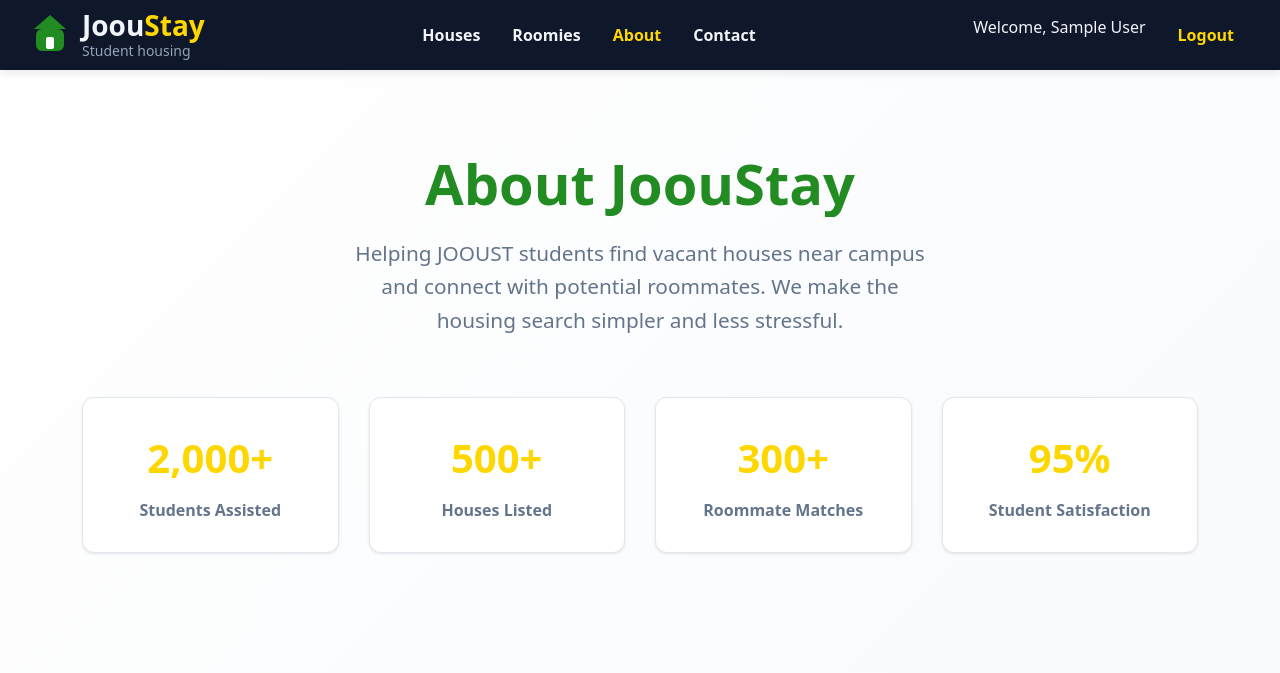
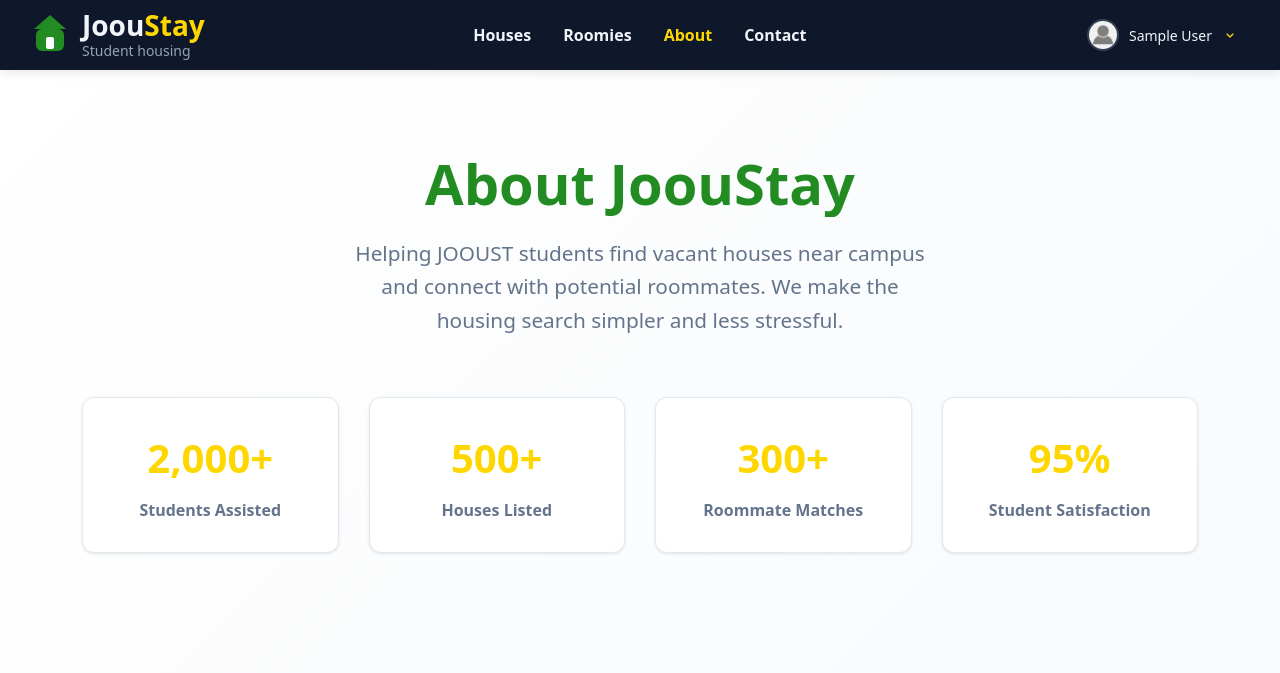
Before and after one commit to KenyanAudo03/house_hunting, a Django app: page /about in a window 1280 px wide. Shown: the top 673 px of the page. Run offline with Django 4.2, Linux system fonts and the light colour scheme; the visitor is signed in with stand-in values (Sample User, id 1).

Commit message:
profile dropdown functionality

```diff
--- a/static/css/base.css
+++ b/static/css/base.css
@@ -68,6 +68,7 @@ body {
 .auth-links {
     display: flex;
     gap: 16px;
+    align-items: center;
 }
 
 .auth-links a {
@@ -84,9 +85,110 @@ body {
     color: var(--bg);
 }
 
-     .auth-links a.active {
+.auth-links a.active {
     background-color: var(--accent);
     color: var(--bg);
+}
+
+.user-profile-dropdown {
+    position: relative;
+}
+
+.profile-trigger {
+    display: flex;
+    align-items: center;
+    gap: 10px;
+    cursor: pointer;
+    padding: 8px 12px;
+    border-radius: 8px;
+    transition: background-color 0.3s ease;
+}
+
+.profile-trigger:hover {
+    background-color: rgba(255, 215, 0, 0.1);
+}
+
+.profile-trigger img {
+    width: 32px;
+    height: 32px;
+    border-radius: 50%;
+    object-fit: cover;
+    border: 2px solid var(--border);
+}
+
+.profile-trigger span {
+    color: var(--ink);
+    font-weight: 500;
+    font-size: 14px;
+}
+
+.profile-trigger i {
+    color: var(--accent);
+    font-size: 16px;
+    transition: transform 0.3s ease;
+}
+
+.profile-trigger.open i {
+    transform: rotate(180deg);
+}
+
+.profile-dropdown {
+    position: absolute;
+    top: 100%;
+    right: 0;
+    width: 200px;
+    background-color: var(--card-bg);
+    border: 1px solid var(--border);
+    border-radius: 8px;
+    box-shadow: 0 8px 24px rgba(0, 0, 0, 0.3);
+    z-index: 1200;
+    opacity: 0;
+    visibility: hidden;
+    transform: translateY(-10px);
+    transition: all 0.3s ease;
+    margin-top: 8px;
+}
+
+.profile-dropdown.show {
+    opacity: 1;
+    visibility: visible;
+    transform: translateY(0);
+}
+
+.profile-dropdown a {
+    display: flex;
+    align-items: center;
+    gap: 12px;
+    padding: 12px 16px;
+    color: var(--ink);
+    text-decoration: none;
+    font-weight: 500;
+    font-size: 14px;
+    transition: background-color 0.3s ease;
+    border-bottom: 1px solid var(--border);
+}
+
+.profile-dropdown a:last-child {
+    border-bottom: none;
+    border-radius: 0 0 8px 8px;
+}
+
+.profile-dropdown a:first-child {
+    border-radius: 8px 8px 0 0;
+}
+
+.profile-dropdown a:hover {
+    background-color: rgba(255, 215, 0, 0.1);
+    color: var(--accent);
+}
+
+.profile-dropdown i {
+    width: 16px;
+    color: var(--muted);
+}
+
+.profile-dropdown a:hover i {
+    color: var(--accent);
 }
 
 .logo {
--- a/templates/base.html
+++ b/templates/base.html
@@ -54,8 +54,37 @@
 
       <div class="auth-links">
         {% if user.is_authenticated %}
-        <span>Welcome, {{ user.get_full_name|default:user.username }}</span>
-        <a href="{% url 'account_logout' %}">Logout</a>
+        <div class="user-profile-dropdown">
+          <div class="profile-trigger" id="profileTrigger">
+            {% if user.profile.profile_picture %}
+            <img
+              src="{{ user.profile.profile_picture.url }}"
+              alt="{{ user.get_full_name|default:user.username }}"
+            />
+            {% elif user.profile.google_avatar_url %}
+            <img
+              src="{{ user.profile.google_avatar_url }}"
+              alt="{{ user.get_full_name|default:user.username }}"
+            />
+            {% else %}
+            <img
+              src="{% static 'images/default_images/default_user.png' %}"
+              alt="default"
+            />
+            {% endif %}
+            <span>{{ user.get_full_name|title|default:user.username }}</span>
+            <i class="bx bx-chevron-down"></i>
+          </div>
+          <div class="profile-dropdown" id="profileDropdown">
+            <a href="#"><i class="bx bxs-dashboard"></i>Dashboard</a>
+            <a href="#"><i class="bx bx-heart"></i>Favorites</a>
+            <a href="#"><i class="bx bx-user"></i>Profile</a>
+            <a href="#"><i class="bx bx-group"></i>Roomie Profile</a>
+            <a href="{% url 'account_logout' %}"
+              ><i class="bx bx-log-out"></i>Logout</a
+            >
+          </div>
+        </div>
         {% else %}
         <a
           href="{% url 'account_login' %}"
@@ -115,23 +144,43 @@
           >
         </li>
       </ul>
+
+      {% if user.is_authenticated %}
+      <a href="#" class="sidebar-user-profile">
+        <div class="sidebar-profile-info">
+          {% if user.profile.profile_picture %}
+          <img
+            src="{{ user.profile.profile_picture.url }}"
+            alt="{{ user.get_full_name|default:user.username }}"
+            class="sidebar-profile-pic"
+          />
+          {% elif user.profile.google_avatar_url %}
+          <img
+            src="{{ user.profile.google_avatar_url }}"
+            alt="{{ user.get_full_name|default:user.username }}"
+            class="sidebar-profile-pic"
+          />
+          {% else %}
+          <img
+            src="{% static 'images/default_images/default_user.png' %}"
+            alt="default"
+            class="sidebar-profile-pic"
+          />
+          {% endif %}
+          <div class="sidebar-profile-text">
+            <span class="sidebar-username"
+              >{{ user.get_full_name|title|truncatechars:20|default:user.username }}
+              </span>
+            <span class="sidebar-email">{{ user.email }}</span>
+          </div>
+        </div>
+      </a>
+      {% else %}
       <div class="sidebar-auth">
-        {% if user.is_authenticated %}
-        <div class="user-info">
-          <span>Welcome, {{ user.get_full_name|default:user.username }}</span>
-        </div>
-        <a href="{% url 'account_logout' %}">Logout</a>
-        {% else %}
-        <a
-          href="{% url 'account_login' %}"
-          >Login</a
-        >
-        <a
-          href="{% url 'account_signup' %}"
-          >Sign Up</a
-        >
-        {% endif %}
+        <a href="{% url 'account_login' %}">Login</a>
+        <a href="{% url 'account_signup' %}">Sign Up</a>
       </div>
+      {% endif %}
     </div>
 
     <div class="overlay" id="overlay"></div>
@@ -185,29 +234,6 @@
               <a href="{% url 'support' %}">Support</a>
             </div>
           </div>
-
-          <!-- For 768px and below screen width -->
-          <div class="footer-links-container">
-            <div class="footer-section">
-              <h4>Quick Links</h4>
-              <div class="footer-links">
-                <a href="/">Houses</a>
-                <a href="#">Roomies</a>
-                <a href="{% url 'about' %}">About</a>
-                <a href="{% url 'contact' %}">Contact</a>
-              </div>
-            </div>
-
-            <div class="footer-section">
-              <h4>Legal</h4>
-              <div class="footer-links">
-                <a href="{% url 'privacy_policy' %}">Privacy Policy</a>
-                <a href="{% url 'terms' %}">Terms of Service</a>
-                <a href="{% url 'cookies' %}">Cookie Policy</a>
-                <a href="{% url 'support' %}">Support</a>
-              </div>
-            </div>
-          </div>
         </div>
 
         <div class="footer-bottom">
@@ -218,7 +244,6 @@
       </div>
     </footer>
 
-    <script src="https://cdn.jsdelivr.net/npm/bootstrap@5.1.3/dist/js/bootstrap.bundle.min.js"></script>
     <script src="{% static 'js/base.js' %}"></script>
 
     {% block extra_js %} {% endblock %}
```
Also changed, not shown: other parts of static/css/base.css (+116 -5 lines), static/js/base.js (+38 -0 lines), static/images/default_images/default_user.png (added).
